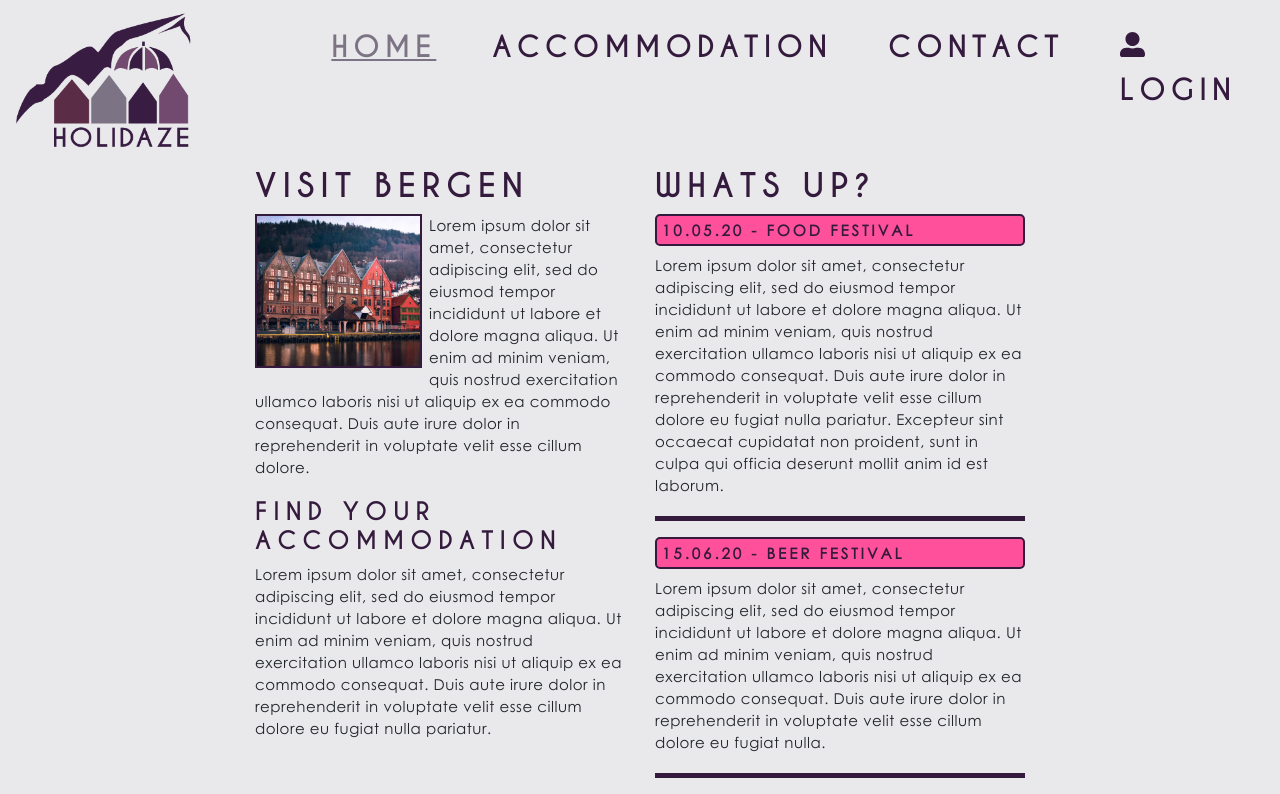
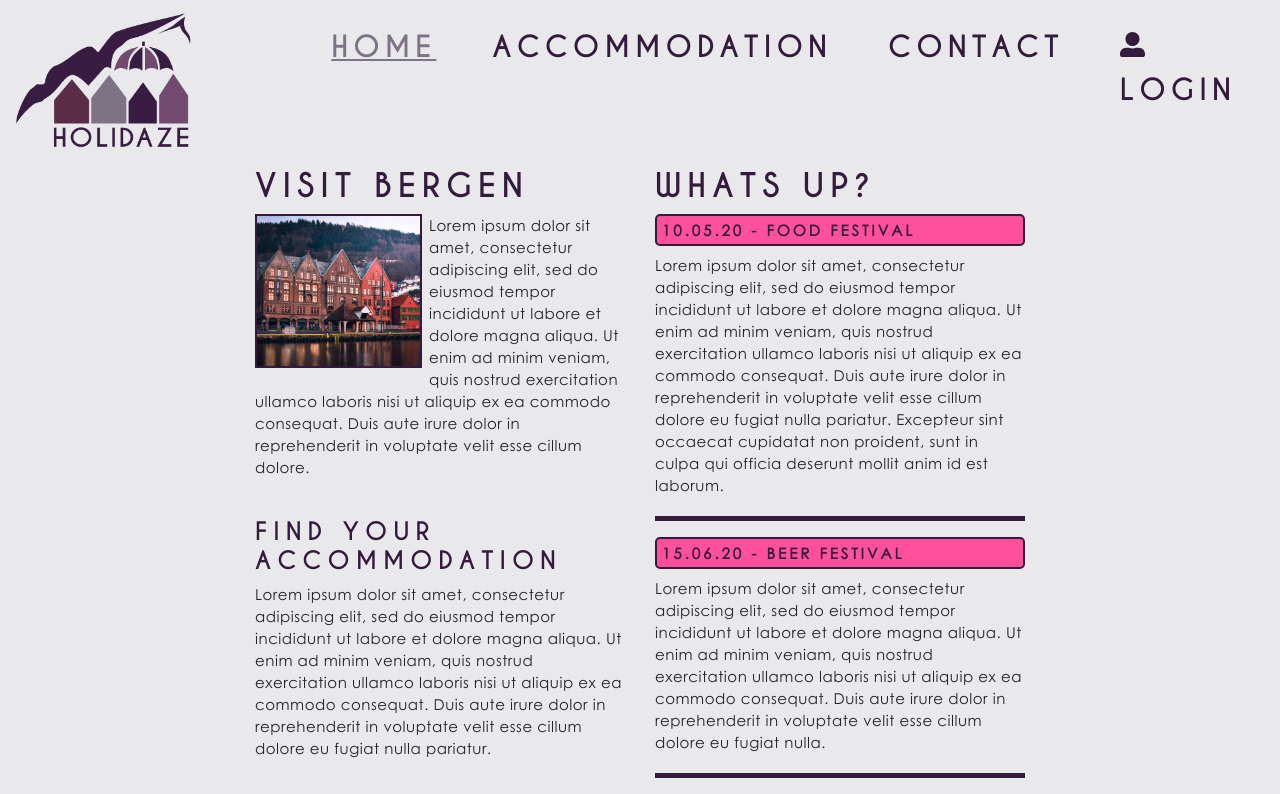
Before and after one commit to NinaWiik/Nina-Wiik_Project-exam-2_Holidaze-noroff-feu, a React (Create React App) app: page / in a window 1280 px wide. Shown: the top 794 px of the page. Built offline with nearby package versions, Linux system fonts and the light colour scheme.

Commit message:
changed margin h6

```diff
--- a/src/sass/partials/_blocktags.scss
+++ b/src/sass/partials/_blocktags.scss
@@ -61,7 +61,7 @@ h6 {
     font-weight: bold;
     letter-spacing: 6px;
     font-size: 1.5em;
-    margin-top: 20px;
+    margin-top: 40px;
 }
 
 
--- a/src/sass/partials/_home.scss
+++ b/src/sass/partials/_home.scss
@@ -3,7 +3,6 @@
     margin-right: 0.5em;
     width: 45%;
     @include pictureBorder;
-    margin-bottom: 20px;
 }
 
 .whatsup {
```
